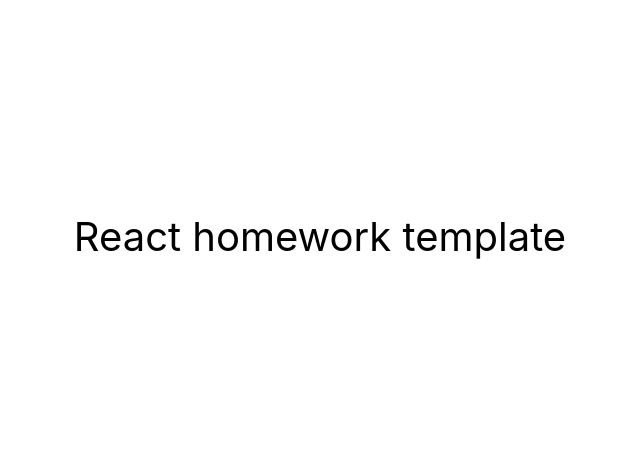
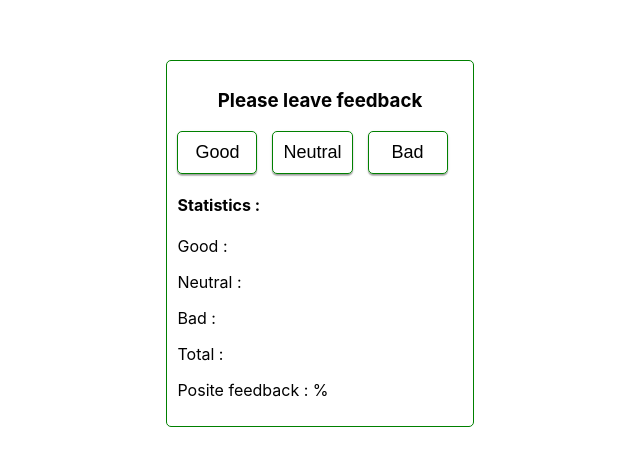
Before and after one commit to AnthonyIvan0v/goit-react-hw-02-feedback, a React (Create React App) app: page / in a window 1280 px wide. Shown: the part 164-630 px from the top of the page, without its empty margins (320-960 px from the left). Built offline with nearby package versions, Linux system fonts and the light colour scheme.

Commit message:
імпортує та підключає компонент LeaveFeedback в  Арр

```diff
--- a/src/components/App.jsx
+++ b/src/components/App.jsx
@@ -1,3 +1,4 @@
+import LeaveFeedback from 'modules/LeaveFeedback/LeaveFeedback';
 export const App = () => {
   return (
     <div
@@ -7,10 +8,10 @@
         justifyContent: 'center',
         alignItems: 'center',
         fontSize: 40,
-        color: '#010101'
+        color: '#010101',
       }}
     >
-      React homework template
+      <LeaveFeedback />
     </div>
   );
 };
```
